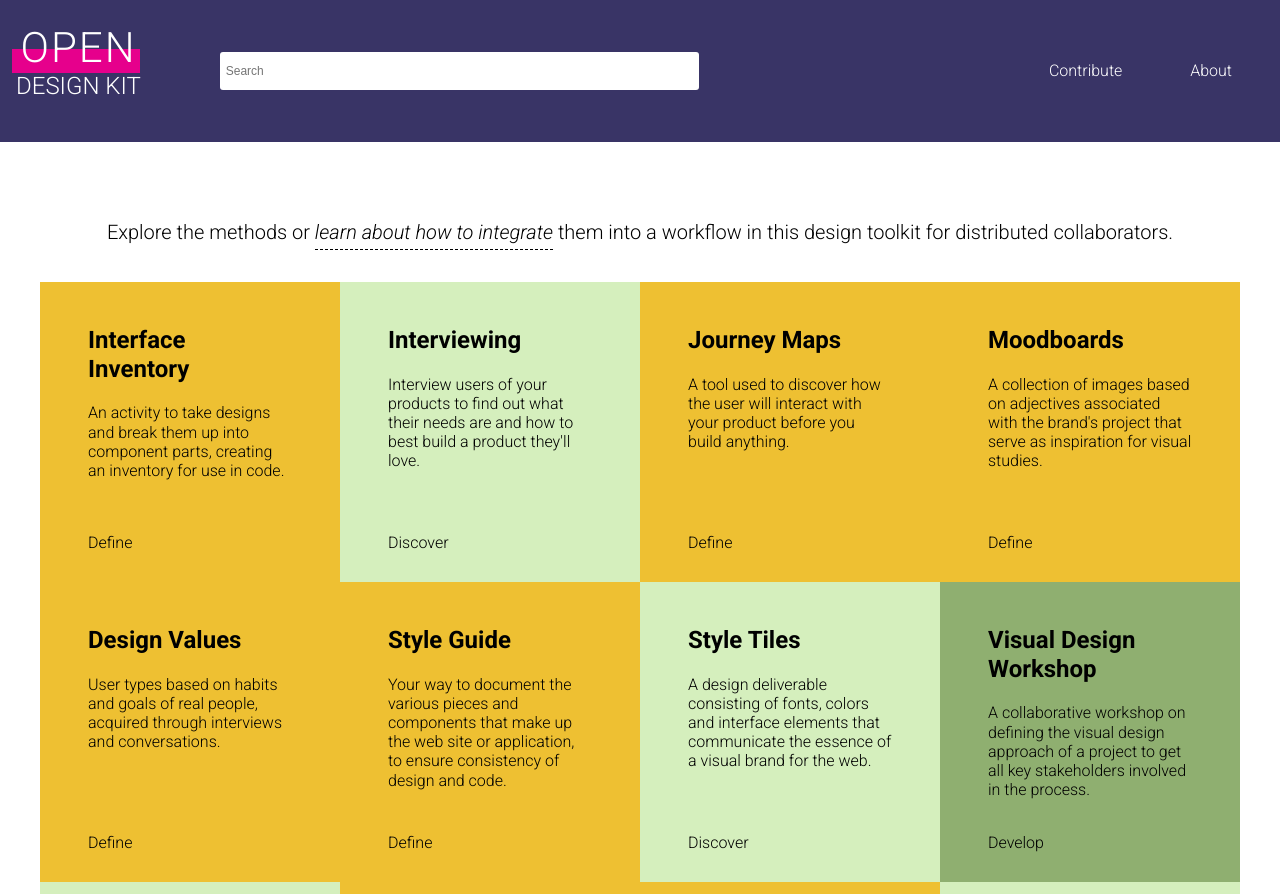
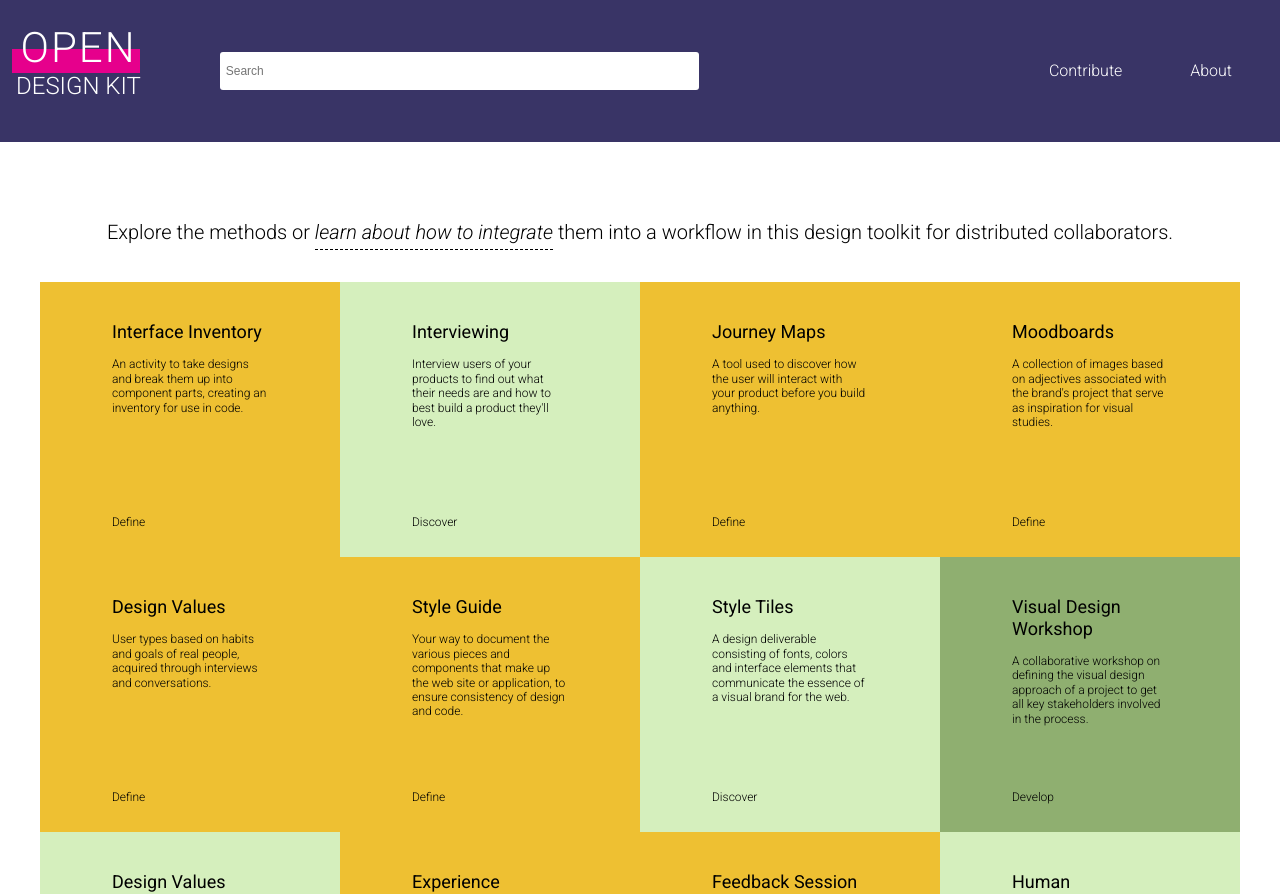
Before and after one commit to open-design-kit/opendesignkit, a Jekyll site: the page built from index.html, in a window 1280 px wide. Shown: the top 894 px of the page. Built offline with Jekyll 4.4.1, drawn with Linux system fonts in a browser that asks for light colours.

Commit message:
font sizing for the method cards

```diff
--- a/css/styles.css
+++ b/css/styles.css
@@ -383,8 +383,8 @@ footer p {
     float: left;
     font-size: 1em;
     line-height: 1.2;
-    height: 300px;
-    padding: 2% 4%;
+    height: 275px;
+    padding: 2% 6%;
     position: relative;
     width: 50%;
 }
@@ -437,10 +437,20 @@ footer p {
     }
 }
 
+.method-list-hed {
+    font-size: 1.125rem;
+    font-weight: normal;
+}
+
+.method-list-desc {
+    font-size: .75em;
+    line-height: 1.2;
+}
 
 .method-list-tag {
+    bottom: 10%;
+    font-size: .75em;
     position: absolute;
-    bottom: 10%;
     text-transform: capitalize;
 }
 
--- a/index.html
+++ b/index.html
@@ -11,8 +11,8 @@ title: Welcome to Open Design Kit
             <ul class="method-list">
                 {% for method in site.methods %}
                     <li class="method-list-item {{ method.tags }}">
-                        <h2>{{ method.title }}</h2>
-                        <p>{{ method.teaser }}</p>
+                        <h2 class="method-list-hed">{{ method.title }}</h2>
+                        <p class="method-list-desc">{{ method.teaser }}</p>
                         <span class="method-list-tag"> {{ method.tags }}</span>
                     </li>
                 {% endfor %}
```
